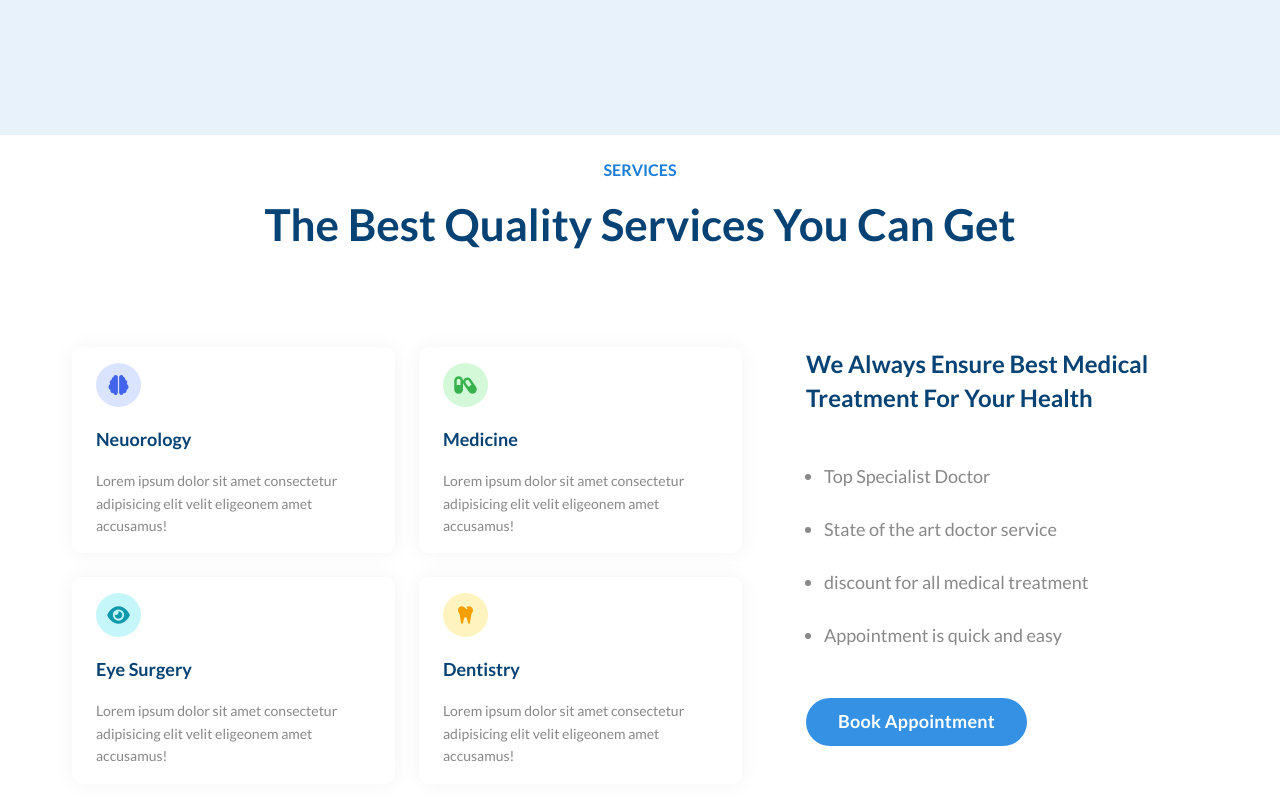
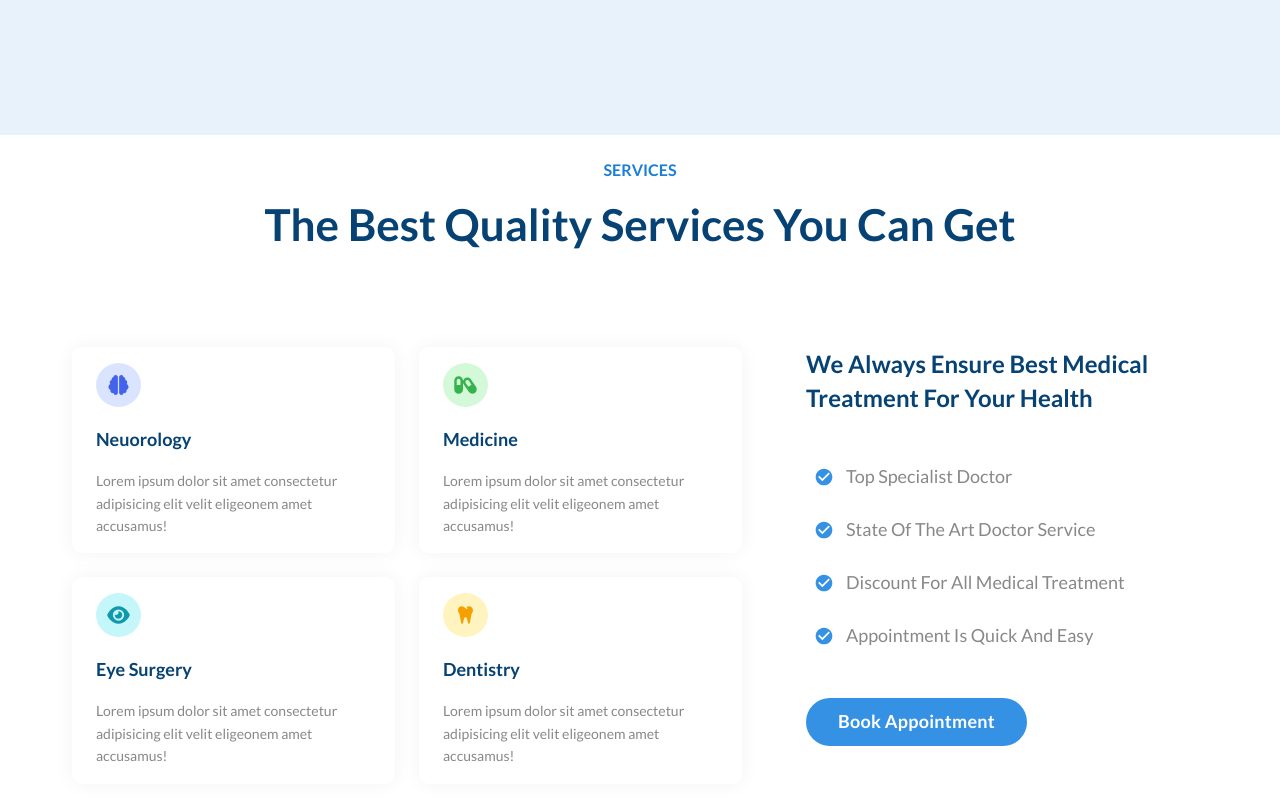
Before and after one commit to yashrif/doclab-frontend, a React (Create React App) app: page / in a window 1280 px wide. Shown: the part 665-1465 px from the top of the page. Built offline with nearby package versions, Linux system fonts and the light colour scheme.

Commit message:
Some tweaks in Services section

```diff
--- a/package.json
+++ b/package.json
@@ -6,7 +6,7 @@
   },
   "private": true,
   "dependencies": {
-    "@chakra-ui/icons": "^2.0.8",
+    "@chakra-ui/icons": "^2.0.9",
     "@chakra-ui/react": "^2.2.8",
     "@emotion/react": "^11.10.0",
     "@emotion/styled": "^11.10.0",
--- a/src/homepage/Services.jsx
+++ b/src/homepage/Services.jsx
@@ -5,8 +5,9 @@ import {
   Text,
   Grid,
   GridItem,
-  UnorderedList,
+  List,
   ListItem,
+  ListIcon,
 } from "@chakra-ui/react";
 import { FontAwesomeIcon } from "@fortawesome/react-fontawesome";
 import {
@@ -15,6 +16,7 @@ import {
   faEye,
   faBrain,
 } from "@fortawesome/free-solid-svg-icons";
+import { MdCheckCircle } from "react-icons/md";
 import ButtonFull from "../reusable/button/ButtonFull.jsx";
 
 const Services = () => {
@@ -112,7 +114,14 @@ const Services = () => {
         fontWeight="medium"
         color={"font.muted"}
         lineHeight={"tall"}
+        textTransform="capitalize"
       >
+        <ListIcon
+          as={MdCheckCircle}
+          color="primary.400"
+          mr="12"
+          boxSize={"8"}
+        />
         {value.text}
       </ListItem>
     );
@@ -158,9 +167,9 @@ const Services = () => {
             We always ensure best medical treatment for your health
           </Text>
 
-          <UnorderedList spacing={"24"} mb="48" pl="8">
+          <List spacing={"24"} mb="48" pl="8">
             {renderedServiceList}
-          </UnorderedList>
+          </List>
 
           <ButtonFull py="24" px="32" fontSize={"18"}>
             Book Appointment
```
Also changed, not shown: 1 other file (tests, documents, lock files or other folders).
